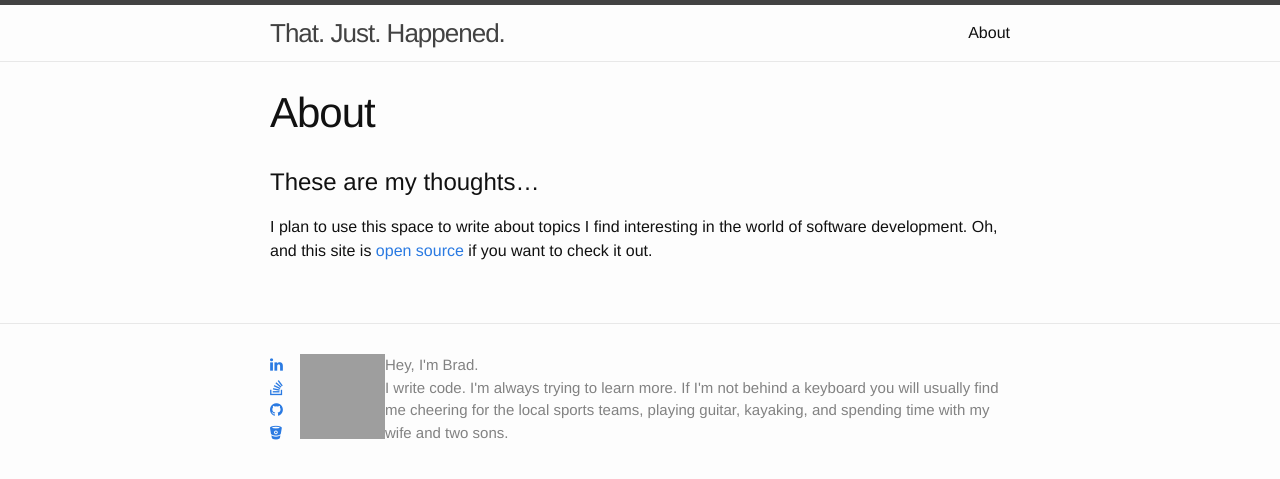
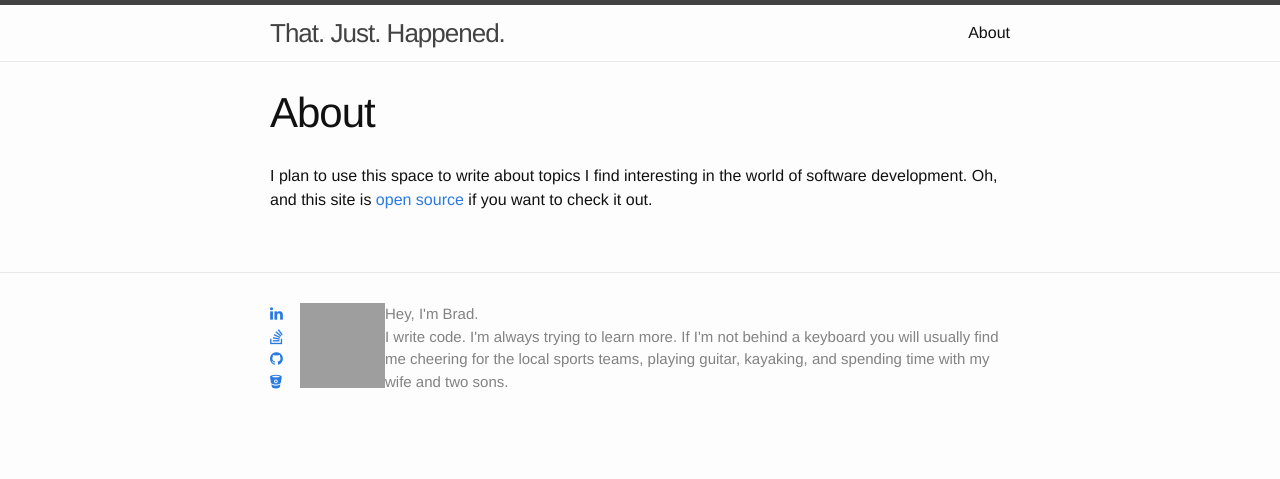
Before and after one commit to brandnameboredom/brandnameboredom.github.io, a Jekyll site: the page built from about.md, in a window 1280 px wide, cut to the strip 0-479 px from the top of the page. Built offline with Jekyll 4.4.1, drawn with Linux system fonts in a browser that asks for light colours; nearby versions of some CDN libraries; grey boxes are pictures that could not be loaded.

Commit message:
About update

```diff
--- a/about.md
+++ b/about.md
@@ -4,6 +4,4 @@ title: About
 permalink: /about/
 ---
 
-# These are my thoughts...
-
 I plan to use this space to write about topics I find interesting in the world of software development.  Oh, and this site is [open source]({{ site.source_link }}) if you want to check it out.
```
